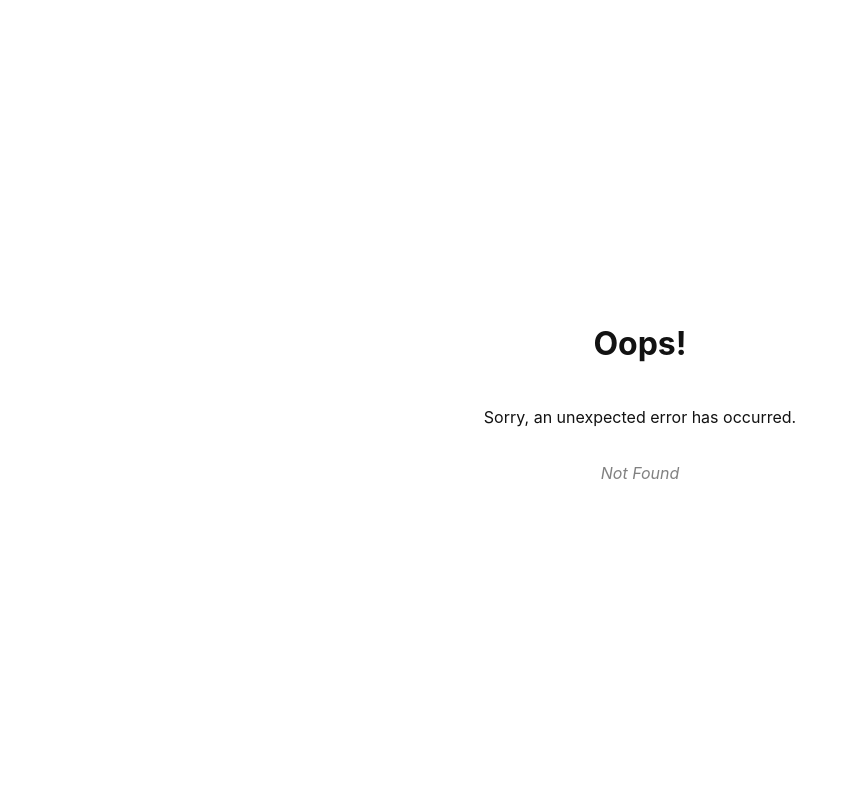
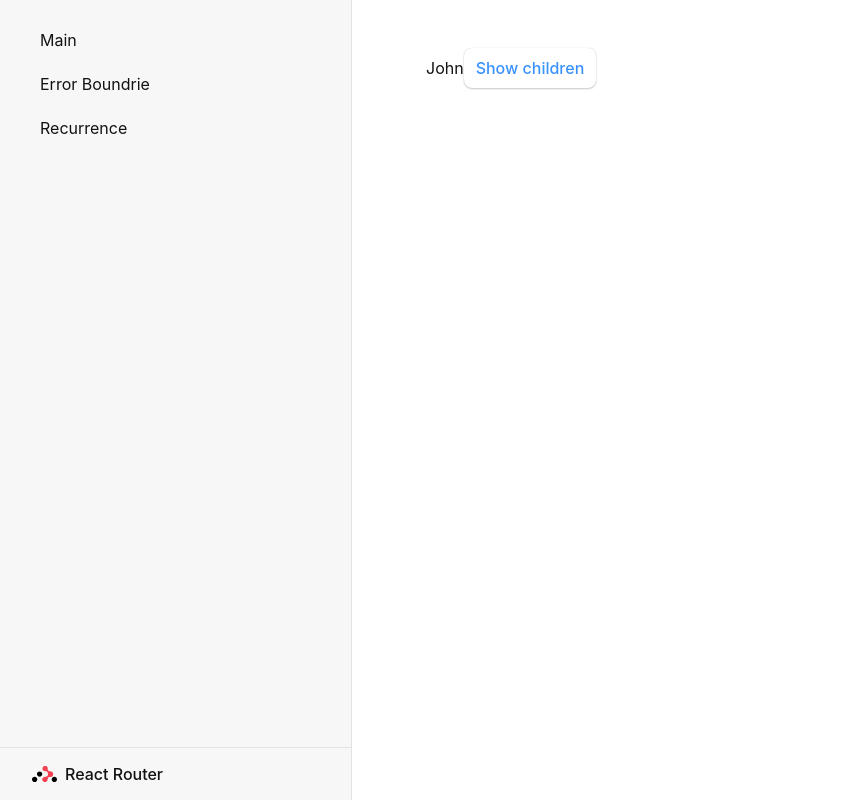
Before and after one commit to r2kode/react-examples, a React (Vite) app: page /recurrence in a window 1280 px wide. Before the commit this address had no page. Shown: the whole page, without its empty margins (0-854 px from the left). Built offline with nearby package versions, Linux system fonts and the light colour scheme.

Commit message:
example: recurrence

```diff
--- /dev/null
+++ b/src/components/FamilyTree/data/familyTree.ts
@@ -0,0 +1,39 @@
+export const familyTree = {
+  //Grandfather
+  name: "John",
+  age: 90,
+  children: [
+    {
+      name: "Mary",
+      age: 60,
+    },
+    {
+      name: "Arthur",
+      age: 60,
+      children: [
+        {
+          name: "Lily",
+          age: 35,
+          children: [
+            {
+              name: "Hank",
+              age: 60,
+            },
+            {
+              name: "Henry",
+              age: 57,
+            },
+          ],
+        },
+        {
+          name: "Billy",
+          age: 37,
+        },
+      ],
+    },
+    {
+      name: "Dolores",
+      age: 55,
+    },
+  ],
+};
--- /dev/null
+++ b/src/components/FamilyTree/index.tsx
@@ -0,0 +1,8 @@
+import { familyTree } from "./data/familyTree";
+import FamilyMember from "./view/FamilyMember";
+
+function FamilyTree() {
+  return <FamilyMember familyMember={familyTree} />;
+}
+
+export default FamilyTree;
--- /dev/null
+++ b/src/components/FamilyTree/view/FamilyMember.tsx
@@ -0,0 +1,32 @@
+import { useState } from "react";
+
+function FamilyMember({ familyMember }) {
+  const [isVisible, setIsVisible] = useState(false);
+  const expand = () => {
+    if (!familyMember.hasOwnProperty("children")) return;
+    setIsVisible(!isVisible);
+  };
+  return (
+    <div style={{ paddingLeft: 10 }}>
+      <p>
+        {familyMember.name}
+        {familyMember.hasOwnProperty("children") && (
+          <button onClick={expand}>
+            {isVisible ? "Hide children" : "Show children"}
+          </button>
+        )}
+      </p>
+
+      {isVisible &&
+        familyMember.children.map((child) => {
+          return (
+            <div style={{ paddingLeft: 10 }}>
+              <FamilyMember familyMember={child} />
+            </div>
+          );
+        })}
+    </div>
+  );
+}
+
+export default FamilyMember;
--- a/src/main.tsx
+++ b/src/main.tsx
@@ -5,6 +5,7 @@ import ErrorPage from "./error-page";
 import Root from "./routes/root";
 import ErrorBoundaries from "./routes/error-boundaries";
 import "./index.css";
+import Recurrence from "./routes/recurrence";
 
 const router = createBrowserRouter([
   {
@@ -17,6 +18,11 @@ const router = createBrowserRouter([
         element: <ErrorBoundaries />,
         errorElement: <ErrorPage />,
       },
+      {
+        path: "recurrence",
+        element: <Recurrence />,
+        errorElement: <ErrorPage />,
+      },
     ],
   },
 ]);
--- /dev/null
+++ b/src/routes/recurrence.tsx
@@ -0,0 +1,7 @@
+import FamilyTree from "../components/FamilyTree";
+
+function Recurrence() {
+  return <FamilyTree />;
+}
+
+export default Recurrence;
--- a/src/routes/root.tsx
+++ b/src/routes/root.tsx
@@ -1,18 +1,31 @@
 import { Outlet, Link } from "react-router-dom";
 
 export default function Root() {
+  const navItems = [
+    {
+      path: "/",
+      label: "Main",
+    },
+    {
+      path: "error-boundaries",
+      label: "Error Boundrie",
+    },
+    {
+      path: "recurrence",
+      label: "Recurrence",
+    },
+  ];
   return (
     <>
       <div id="sidebar">
         <h1>React Router</h1>
         <nav>
           <ul>
-            <li>
-              <Link to={`/`}>Main</Link>
-            </li>
-            <li>
-              <Link to={`error-boundaries`}>Error Boundries</Link>
-            </li>
+            {navItems.map(({ path, label }) => (
+              <li key={path}>
+                <Link to={path}>{label}</Link>
+              </li>
+            ))}
           </ul>
         </nav>
       </div>
```
